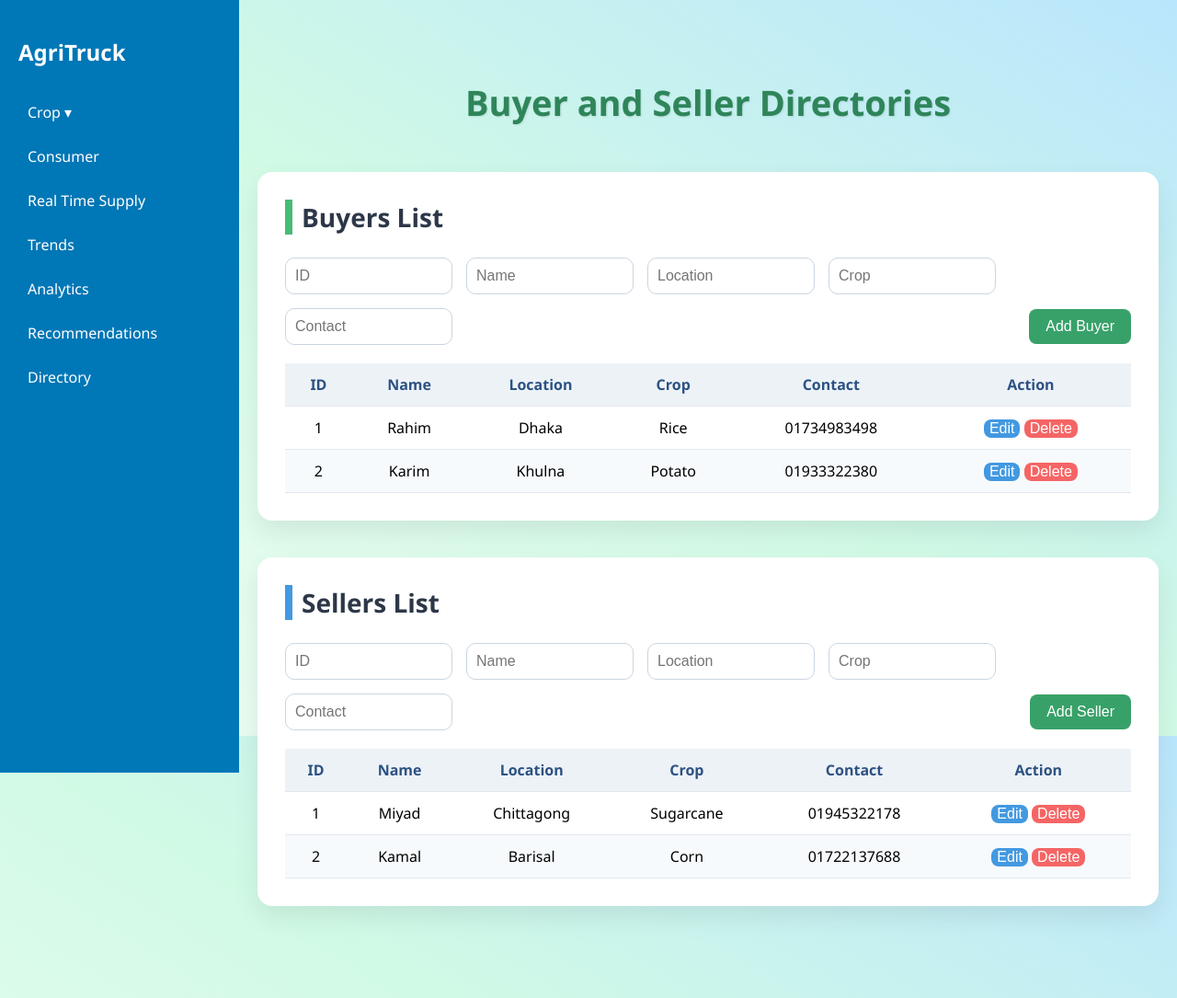
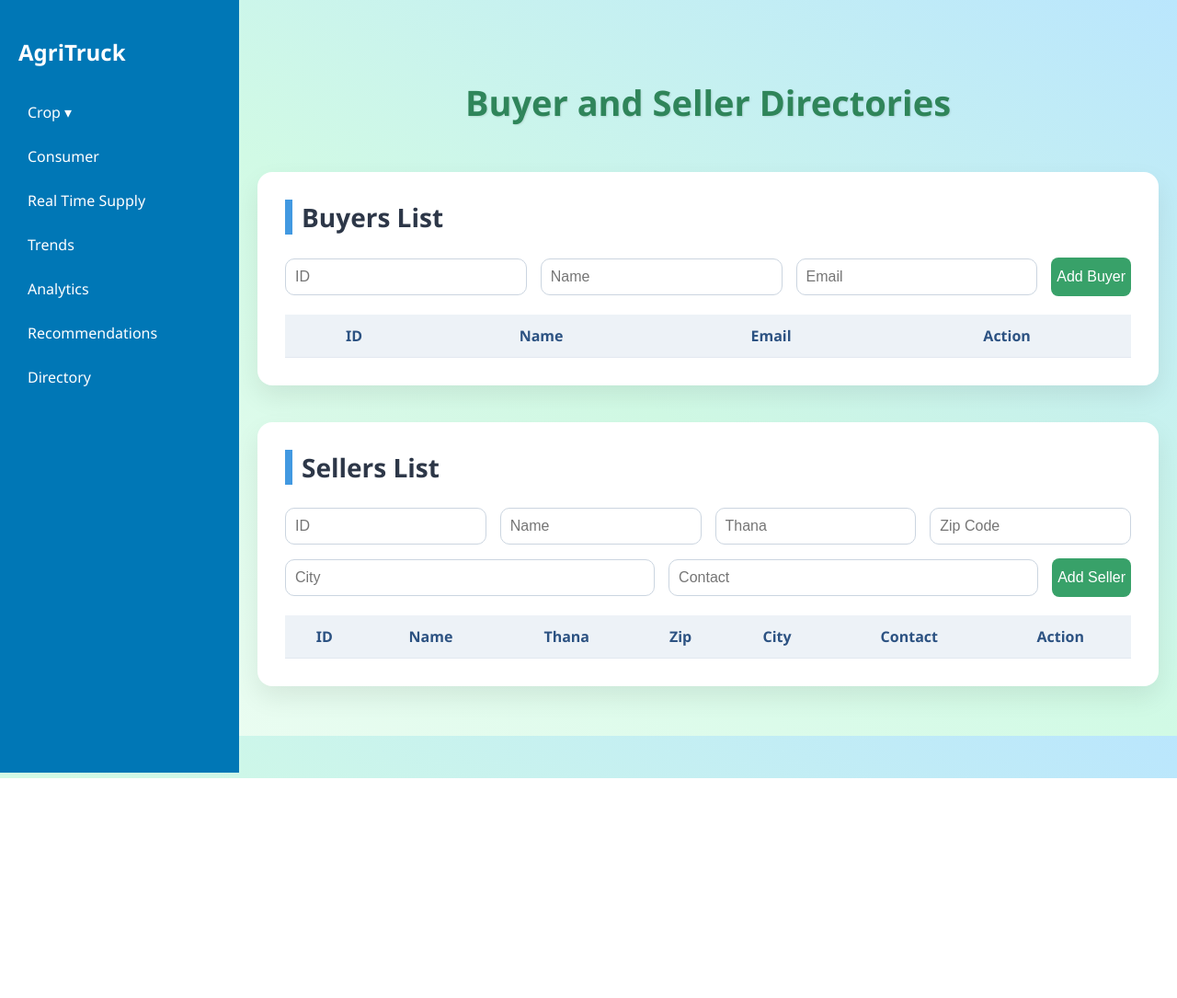
Before and after one commit to Fairooz29/DBMS-Group-11, a PHP site: page /html/directories.html in a window 1280 px wide. Shown: the whole page at 92% size. After the commit the page ends 846 px from the top, so only its background shows below. Run offline with PHP 8.4, Linux system fonts and the light colour scheme; lists and menus that the app fills with data are empty.

Commit message:
Remove dummy data

```diff
--- a/css/directories.css
+++ b/css/directories.css
@@ -73,7 +73,7 @@ body {
   max-width: 1200px;
   margin: 40px auto;
   padding: 20px;
-    margin-left: 260px; /* space for sidebar */
+  margin-left: 260px;
 }
 
 h1 {
@@ -103,34 +103,30 @@ body {
   font-weight: bold;
   margin-bottom: 25px;
   padding-left: 10px;
-    border-left: 8px solid #48bb78;
+  border-left: 8px solid #4299e1;
   color: #2d3748;
-  }
-
-  .card.seller .card-header {
-    border-left-color: #4299e1;
 }
 
 form {
   display: flex;
   flex-wrap: wrap;
+  gap: 15px;
   align-items: center;
-    gap: 15px;
-    justify-content: flex-start;
   margin-bottom: 20px;
 }
 
 form input {
+  flex: 1 1 160px;
+  min-width: 120px;
   padding: 10px;
   border: 1px solid #cbd5e0;
   border-radius: 10px;
-    width: 160px;
   font-size: 16px;
 }
 
 form .btn {
-    margin-left: auto;
-    padding: 10px 18px;
+  white-space: nowrap;
+  height: 42px;
 }
 
 .btn {
@@ -212,6 +208,5 @@ body {
 
   form input, form .btn {
     width: 100%;
-      margin-left: 0;
   }
 }
--- a/html/directories.html
+++ b/html/directories.html
@@ -29,14 +29,12 @@
   <div class="container">
     <h1>Buyer and Seller Directories</h1>
 
-    <div class="card buyer">
+    <div class="card">
       <div class="card-header">Buyers List</div>
       <form id="buyerForm">
         <input type="text" id="buyerId" placeholder="ID">
         <input type="text" id="buyerName" placeholder="Name">
-        <input type="text" id="buyerLocation" placeholder="Location">
-        <input type="text" id="buyerCrop" placeholder="Crop">
-        <input type="text" id="buyerContact" placeholder="Contact">
+        <input type="email" id="buyerEmail" placeholder="Email">
         <button type="button" class="btn btn-add" onclick="addBuyer()">Add Buyer</button>
       </form>
       <table id="buyerTable">
@@ -44,9 +42,7 @@
           <tr>
             <th>ID</th>
             <th>Name</th>
-            <th>Location</th>
-            <th>Crop</th>
-            <th>Contact</th>
+            <th>Email</th>
             <th>Action</th>
           </tr>
         </thead>
@@ -54,13 +50,14 @@
       </table>
     </div>
 
-    <div class="card seller">
+    <div class="card">
       <div class="card-header">Sellers List</div>
       <form id="sellerForm">
         <input type="text" id="sellerId" placeholder="ID">
         <input type="text" id="sellerName" placeholder="Name">
-        <input type="text" id="sellerLocation" placeholder="Location">
-        <input type="text" id="sellerCrop" placeholder="Crop">
+        <input type="text" id="sellerThana" placeholder="Thana">
+        <input type="text" id="sellerZip" placeholder="Zip Code">
+        <input type="text" id="sellerCity" placeholder="City">
         <input type="text" id="sellerContact" placeholder="Contact">
         <button type="button" class="btn btn-add" onclick="addSeller()">Add Seller</button>
       </form>
@@ -69,8 +66,9 @@
           <tr>
             <th>ID</th>
             <th>Name</th>
-            <th>Location</th>
-            <th>Crop</th>
+            <th>Thana</th>
+            <th>Zip</th>
+            <th>City</th>
             <th>Contact</th>
             <th>Action</th>
           </tr>
@@ -81,6 +79,5 @@
   </div>
 
   <script src="/js/directories.js"></script>
-
 </body>
 </html>
--- a/js/directories.js
+++ b/js/directories.js
@@ -1,12 +1,6 @@
-const buyers = [
-  { id: 1, name: 'Rahim', location: 'Dhaka', crop: 'Rice', contact: '01734983498' },
-  { id: 2, name: 'Karim', location: 'Khulna', crop: 'Potato', contact: '01933322380' },
-];
+const buyers = [];
 
-const sellers = [
-  { id: 1, name: 'Miyad', location: 'Chittagong', crop: 'Sugarcane', contact: '01945322178' },
-  { id: 2, name: 'Kamal', location: 'Barisal', crop: 'Corn', contact: '01722137688' },
-];
+const sellers = [];
 
 function renderBuyers() {
   const buyerTable = document.querySelector('#buyerTable tbody');
@@ -15,9 +9,7 @@ function renderBuyers() {
     const row = `<tr>
       <td>${buyer.id}</td>
       <td>${buyer.name}</td>
-      <td>${buyer.location}</td>
-      <td>${buyer.crop}</td>
-      <td>${buyer.contact}</td>
+      <td>${buyer.email}</td>
       <td>
         <button class="btn btn-edit" onclick="editBuyer(${index})">Edit</button>
         <button class="btn btn-delete" onclick="deleteBuyer(${index})">Delete</button>
@@ -34,8 +26,9 @@ function renderSellers() {
     const row = `<tr>
       <td>${seller.id}</td>
       <td>${seller.name}</td>
-      <td>${seller.location}</td>
-      <td>${seller.crop}</td>
+      <td>${seller.thana}</td>
+      <td>${seller.zip}</td>
+      <td>${seller.city}</td>
       <td>${seller.contact}</td>
       <td>
         <button class="btn btn-edit" onclick="editSeller(${index})">Edit</button>
@@ -49,16 +42,14 @@ function renderSellers() {
 function addBuyer() {
   const id = document.getElementById('buyerId').value;
   const name = document.getElementById('buyerName').value;
-  const location = document.getElementById('buyerLocation').value;
-  const crop = document.getElementById('buyerCrop').value;
-  const contact = document.getElementById('buyerContact').value;
+  const email = document.getElementById('buyerEmail').value;
 
-  if (!id || !name || !location || !crop || !contact) {
+  if (!id || !name || !email) {
     alert("Please fill in all buyer fields.");
     return;
   }
 
-  buyers.push({ id, name, location, crop, contact });
+  buyers.push({ id, name, email });
   renderBuyers();
   document.getElementById('buyerForm').reset();
 }
@@ -66,16 +57,17 @@ function addBuyer() {
 function addSeller() {
   const id = document.getElementById('sellerId').value;
   const name = document.getElementById('sellerName').value;
-  const location = document.getElementById('sellerLocation').value;
-  const crop = document.getElementById('sellerCrop').value;
+  const thana = document.getElementById('sellerThana').value;
+  const zip = document.getElementById('sellerZip').value;
+  const city = document.getElementById('sellerCity').value;
   const contact = document.getElementById('sellerContact').value;
 
-  if (!id || !name || !location || !crop || !contact) {
+  if (!id || !name || !thana || !zip || !city || !contact) {
     alert("Please fill in all seller fields.");
     return;
   }
 
-  sellers.push({ id, name, location, crop, contact });
+  sellers.push({ id, name, thana, zip, city, contact });
   renderSellers();
   document.getElementById('sellerForm').reset();
 }
@@ -84,9 +76,7 @@ function editBuyer(index) {
   const buyer = buyers[index];
   buyer.id = prompt('Edit ID', buyer.id);
   buyer.name = prompt('Edit Name', buyer.name);
-  buyer.location = prompt('Edit Location', buyer.location);
-  buyer.crop = prompt('Edit Crop', buyer.crop);
-  buyer.contact = prompt('Edit Contact', buyer.contact);
+  buyer.email = prompt('Edit Email', buyer.email);
   renderBuyers();
 }
 
@@ -99,8 +89,9 @@ function editSeller(index) {
   const seller = sellers[index];
   seller.id = prompt('Edit ID', seller.id);
   seller.name = prompt('Edit Name', seller.name);
-  seller.location = prompt('Edit Location', seller.location);
-  seller.crop = prompt('Edit Crop', seller.crop);
+  seller.thana = prompt('Edit Thana', seller.thana);
+  seller.zip = prompt('Edit Zip', seller.zip);
+  seller.city = prompt('Edit City', seller.city);
   seller.contact = prompt('Edit Contact', seller.contact);
   renderSellers();
 }
```
Lines whose indentation alone changed are shown as unchanged.
